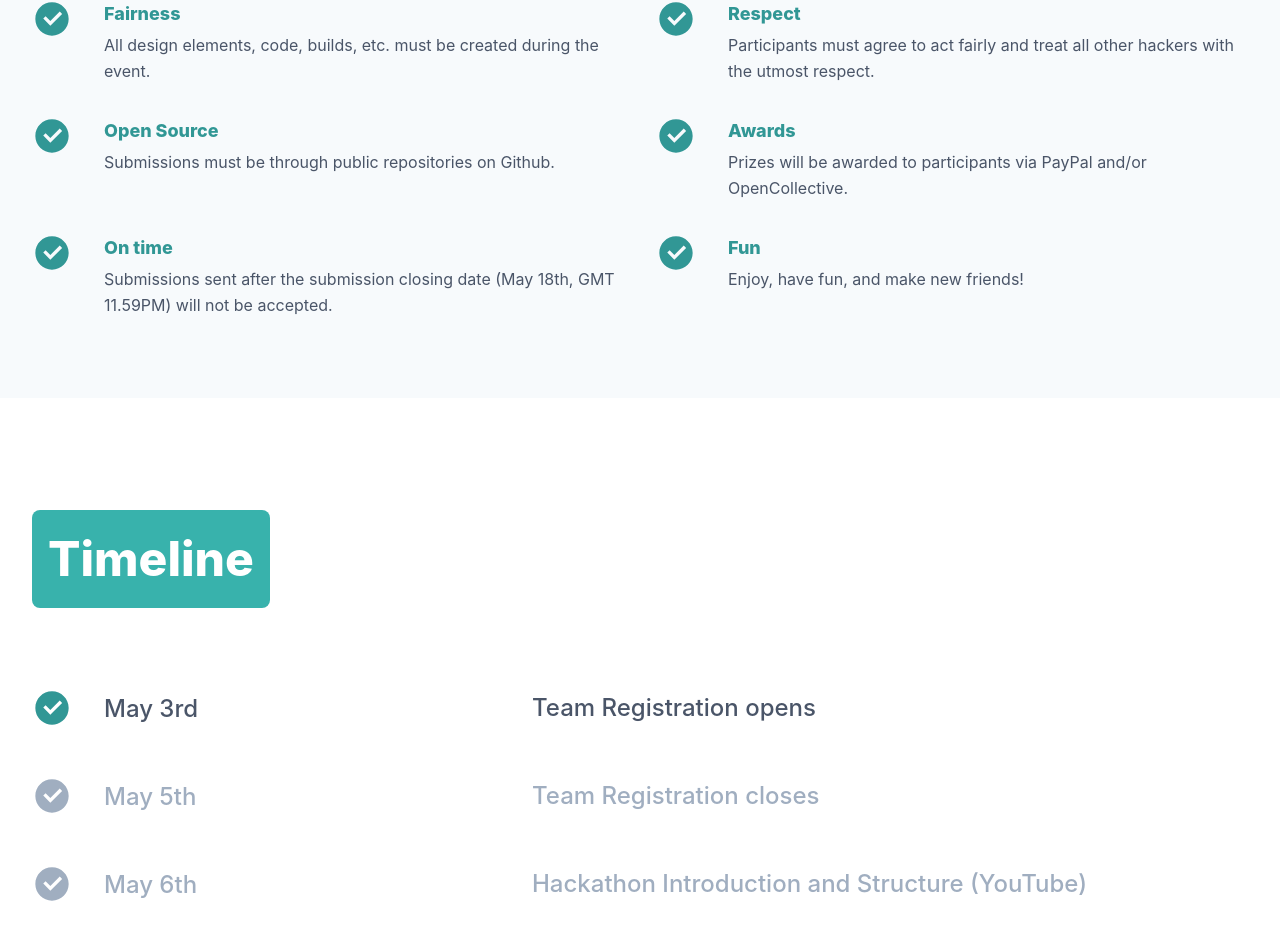
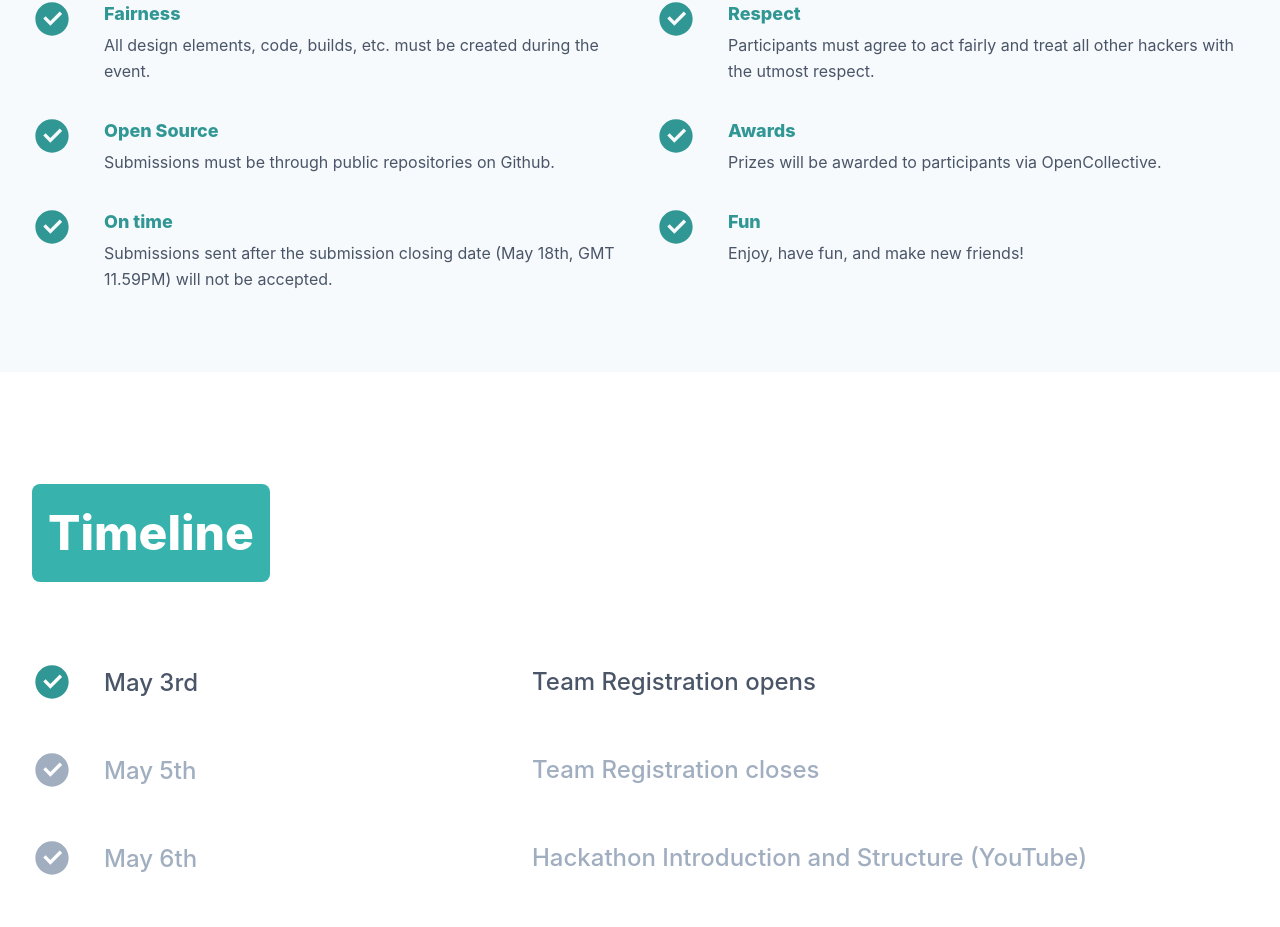
Before and after one commit to chakra-ui/hackathon, a Next.js app: page / in a window 1280 px wide. Shown: the part 3606-4533 px from the top of the page. Built offline with nearby package versions, Linux system fonts and the light colour scheme.

Commit message:
chore: update rule

```diff
--- a/src/data/data.ts
+++ b/src/data/data.ts
@@ -25,8 +25,7 @@ export const rulesData = [
   },
   {
     title: 'Awards',
-    description:
-      'Prizes will be awarded to participants via PayPal and/or OpenCollective.',
+    description: 'Prizes will be awarded to participants via OpenCollective.',
   },
   {
     title: 'On time',
```
